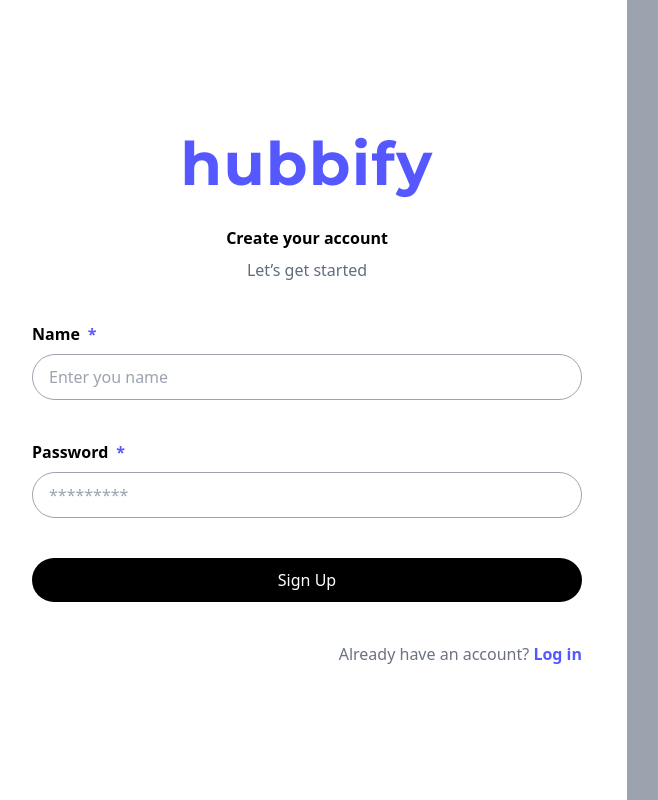
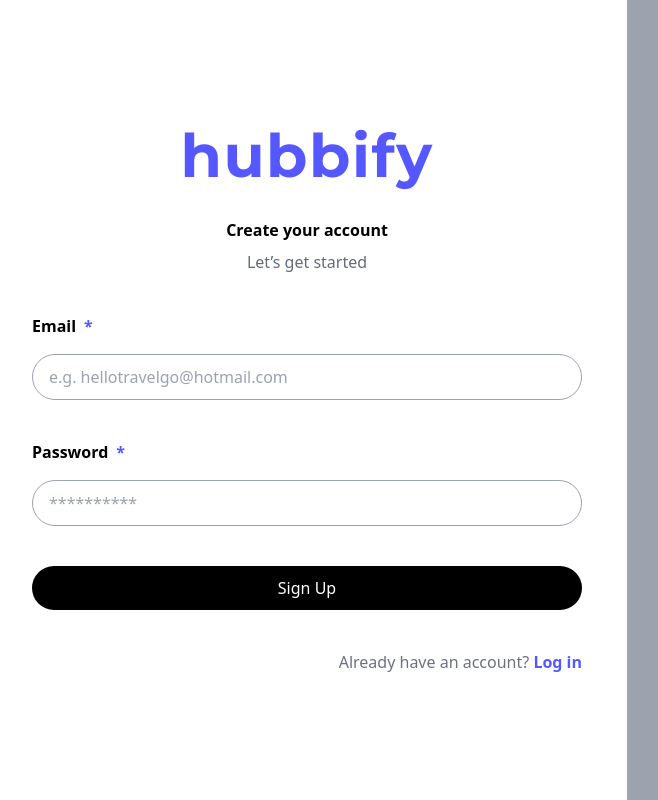
Before and after one commit to Galactic-Studio-SED/hubbify-client, a React (Vite) app: page /login in a window 1280 px wide. Shown: the whole page, without its empty margins (13-671 px from the left). Built offline with nearby package versions, Linux system fonts and the light colour scheme.

Commit message:
:art: Add: React Hook validations

```diff
--- a/package.json
+++ b/package.json
@@ -15,7 +15,8 @@
     "react": "^18.2.0",
     "react-dom": "^18.2.0",
     "react-hook-form": "^7.48.2",
-    "react-router-dom": "^6.18.0"
+    "react-router-dom": "^6.18.0",
+    "react-toastify": "^9.1.3"
   },
   "devDependencies": {
     "@types/react": "^18.2.15",
--- a/src/components/Input.jsx
+++ b/src/components/Input.jsx
@@ -1,9 +1,18 @@
-import React from 'react'
+import React from "react";
 
-const Input = () => {
+const Input = ({ children, validation, innerRef, ...rest }) => {
   return (
-    <div>Input</div>
-  )
-}
+    <div>
+      <input
+        className={`border-gray-400 mt-4 py-2.5 px-4 border rounded-full w-full ${
+          validation ? "border-red-400 text-red-400" : ""
+        }`}
+        {...innerRef}
+        {...rest}
+      />
+      {children}
+    </div>
+  );
+};
 
-export default Input
+export default Input;
--- a/src/pages/LoginPage.jsx
+++ b/src/pages/LoginPage.jsx
@@ -1,19 +1,129 @@
 import React from "react";
+import Input from "../components/Input";
+import { useNavigate } from "react-router-dom";
+import { useForm } from "react-hook-form";
+import { toast } from "react-toastify";
 
 const LoginPage = () => {
+  const navigateTo = useNavigate();
+
+  const {
+    register,
+    handleSubmit,
+    formState: { errors },
+  } = useForm();
+
+  const onSubmit = async (data) => {
+    console.log("LOGIN")
+    toast.warn("aSSS", {
+      toastId: "warning",
+    });
+    // /*if (true) {
+    //   navigateTo("/");
+    // }*/
+  };
+
+  // When the form is submitted, but there are errors
+  const onInvalid = () => {
+    console.log("eRROE")
+    toast.warn("Revisa bien tus datos e intenta de nuevo, por favor", {
+      toastId: "warning",
+    });
+  };
+
   return (
     <div className="md:grid md:grid-cols-2 min-h-screen">
       <div className="p-10 grid place-items-center">
         <div className="max-w-[550px] w-full flex flex-col gap-10 ">
           <div className="flex flex-col items-center justify-center gap-2">
-          <a href="#" className="text-royal-purple text-5xl md:text-6xl font-bold tracking-wide font-monserrat">hubbify</a>
+            <a
+              href="#"
+              className="text-royal-purple text-5xl md:text-6xl font-bold tracking-wide font-monserrat"
+            >
+              hubbify
+            </a>
             <h1 className="font-semibold mt-6">Create your account</h1>
             <p className="font-medium text-text-quaternary">
               Let’s get started
             </p>
           </div>
 
-          <div className="flex flex-col items-start justify-center gap-2">
+          <form
+            onSubmit={handleSubmit(onSubmit, onInvalid)}
+            className="flex flex-col gap-10"
+          >
+            {/* <form onSubmit={handleSubmit((data) => setData(JSON.stringify(data)))}> */}
+
+            <div>
+              <label htmlFor="email" className="font-semibold">
+                <span>Email</span>
+                <span className="text-royal-purple ml-2">*</span>
+              </label>
+
+              <Input
+                id={"email"}
+                name={"email"}
+                aria-invalid={errors.email ? "true" : "false"}
+                innerRef={{
+                  ...register("email", {
+                    required: true,
+                    pattern: /^[^\s@]+@[^\s@]+\.[^\s@]+$/i,
+                  }),
+                }}
+                validation={errors.email}
+                placeholder={"e.g. hellotravelgo@hotmail.com"}
+                type={"email"}
+              >
+                {errors.email?.type === "required" && (
+                  <span role="alert" className="ml-4 font-semibold text-red-400">
+                    ¡Hey! Este campo es requerido
+                  </span>
+                )}
+                {errors.email?.type === "pattern" && (
+                  <span role="alert" className="ml-4 font-semibold text-red-400">
+                    Por favor, ingresa un correo electrónico válido
+                  </span>
+                )}
+              </Input>
+            </div>
+
+            <div>
+              <label htmlFor="email" className="font-semibold">
+                <span>Password</span>
+                <span className="text-royal-purple ml-2">*</span>
+              </label>
+              <Input
+                id={"password"}
+                name={"password"}
+                aria-invalid={errors.password ? "true" : "false"}
+                innerRef={{ ...register("password", { required: true }) }}
+                validation={errors.password}
+                placeholder={"**********"}
+                type={"password"}
+                autoComplete={"off"}
+              >
+                {errors.password?.type === "required" && (
+                  <span role="alert" className="ml-4 font-semibold text-red-400">
+                    ¡Hey! Este campo es requerido
+                  </span>
+                )}
+              </Input>
+            </div>
+
+            <button
+              type="submit"
+              className="rounded-full font-medium bg-black flex flex-row items-center justify-center py-2.5 px-4 text-white w-full"
+            >
+              Sign Up
+            </button>
+
+            <div className="text-gray-500 text-end">
+              <span className="font-medium">Already have an account? </span>
+              <span className="font-semibold text-royal-purple">Log in</span>
+            </div>
+          </form>
+
+          {/* <div className="flex flex-col items-start justify-center gap-2">
             <div className="font-semibold">
               <span>Name</span>
               <span className="text-royal-purple ml-2">*</span>
@@ -26,9 +136,9 @@ const LoginPage = () => {
               placeholder="Enter you name"
               type="email"
             />
-          </div>
+          </div> */}
 
-          <div className="flex flex-col items-start justify-center gap-2">
+          {/* <div className="flex flex-col items-start justify-center gap-2">
             <div className="font-semibold">
               <span>Password</span>
               <span className="text-royal-purple ml-2">*</span>
@@ -41,19 +151,7 @@ const LoginPage = () => {
               placeholder="*********"
               type="password"
             />
-          </div>
-
-          <button
-            type="button"
-            className="rounded-full font-medium bg-black flex flex-row items-center justify-center py-2.5 px-4 text-white w-full"
-          >
-            Sign Up
-          </button>
-
-          <div className="text-gray-500 text-end">
-            <span className="font-medium">Already have an account? </span>
-            <span className="font-semibold text-royal-purple">Log in</span>
-          </div>
+          </div> */}
         </div>
       </div>
       <div className="h-full w-full bg-gray-400"></div>
```
Also changed, not shown: 2 other files (tests, documents, lock files or other folders).
